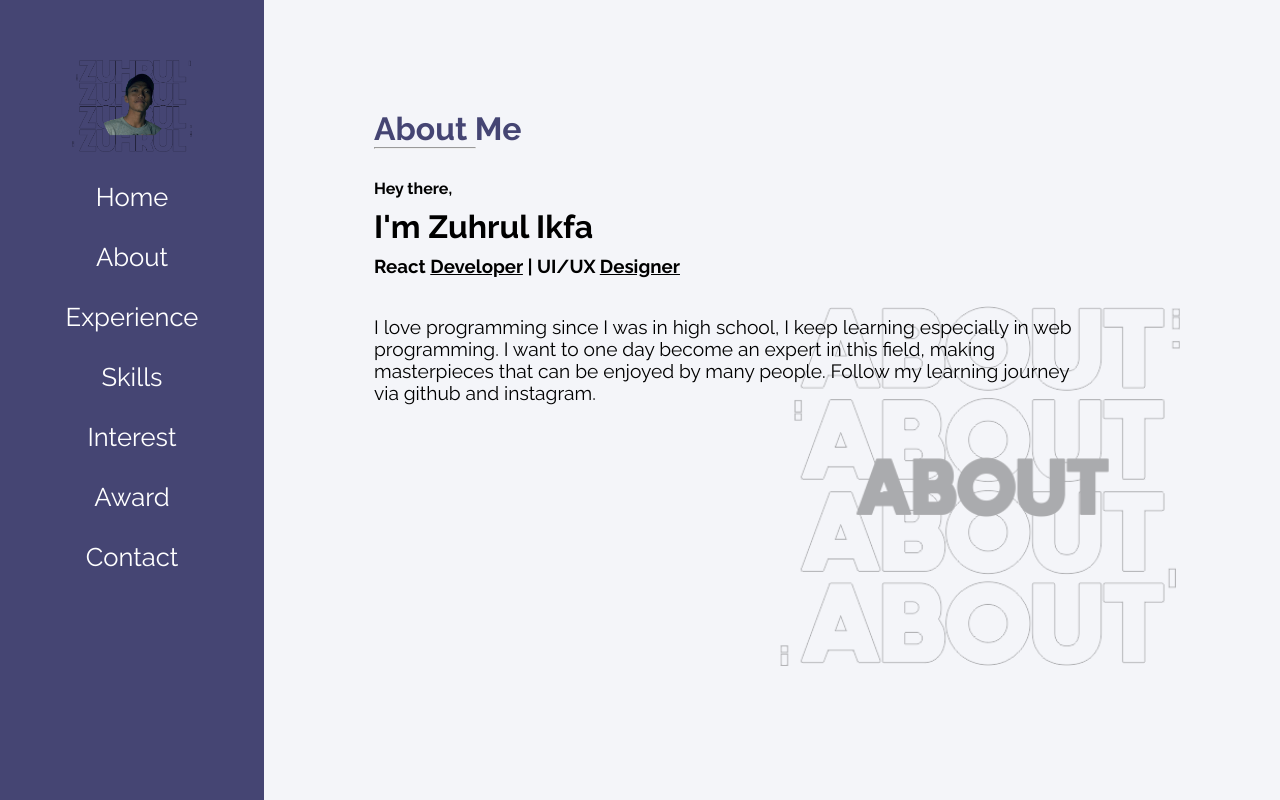
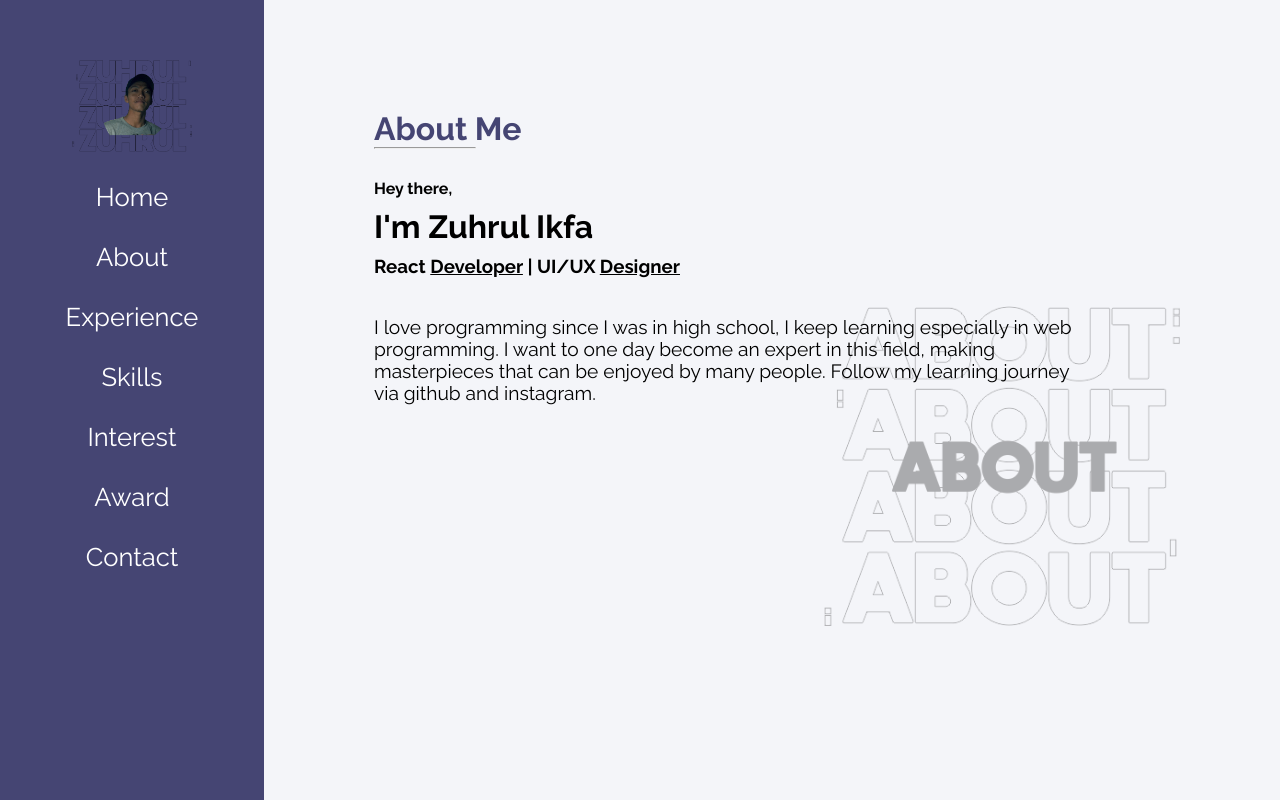
Before and after one commit to zuhrull/assignment3, a React (Create React App) app: page /about in a window 1280 px wide. Built offline with nearby package versions, Linux system fonts and the light colour scheme.

Commit message:
Update App.css

```diff
--- a/src/App.css
+++ b/src/App.css
@@ -62,7 +62,7 @@ nav
 .bg-pic{
   opacity: 0.3;
   float: right;
-  height: 360px;
+  height: 320px;
 }
 .typingeffect
 {
```
